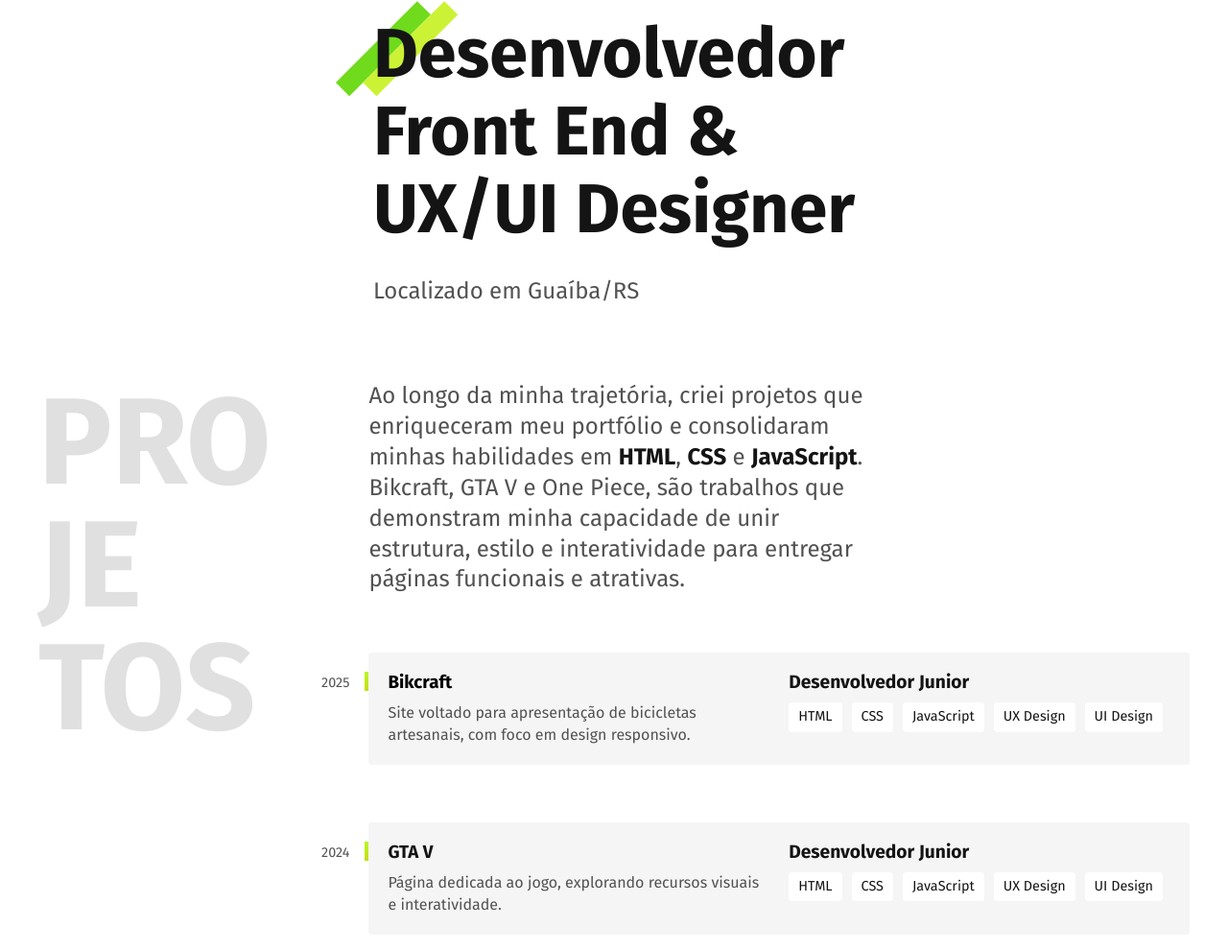
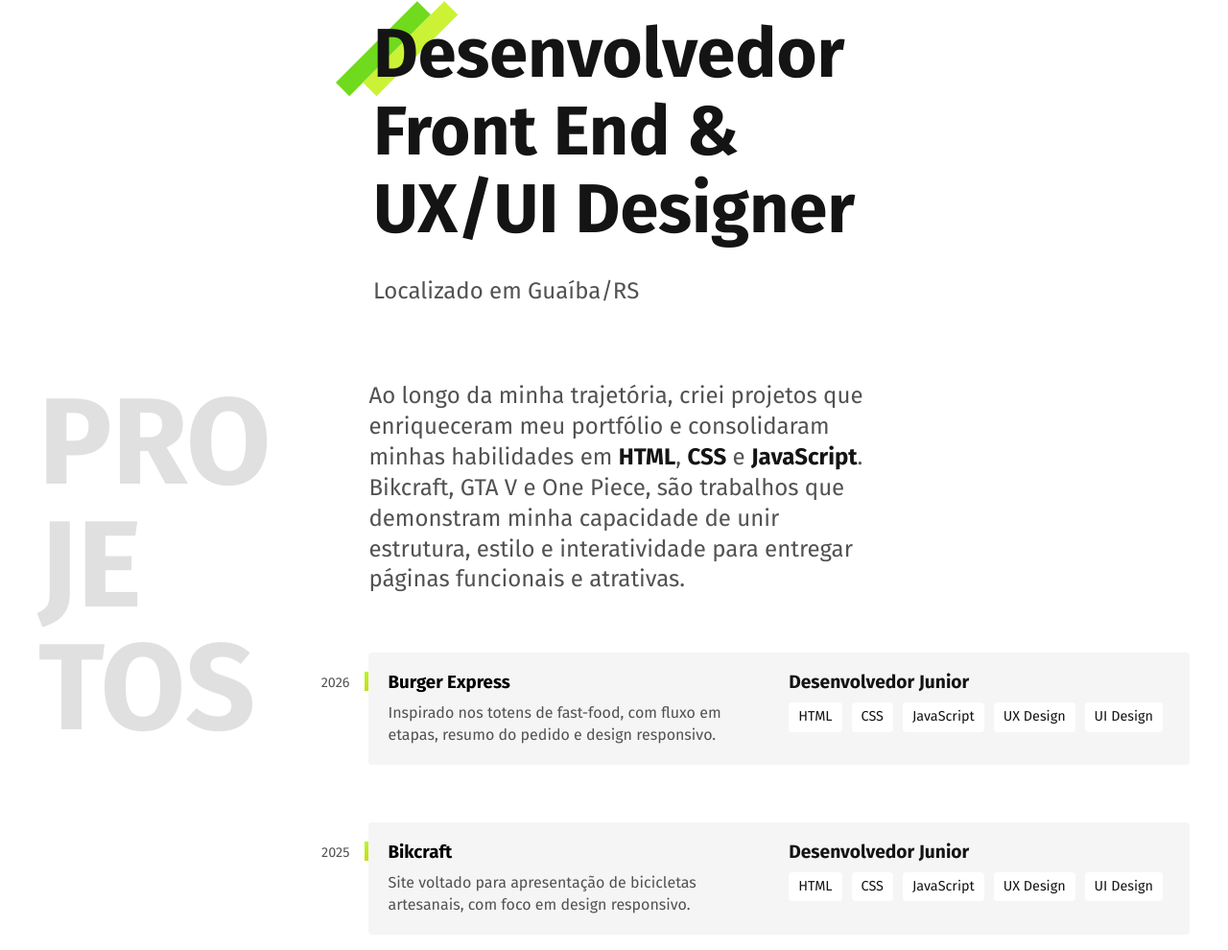
Before and after one commit to nobrudev/nobrudev.github.io, a website: page index.html in a window 1280 px wide. Shown: the part 194-1184 px from the top of the page at 96% size. Drawn offline with Linux system fonts and the light colour scheme; files whose address does not match are found by name.

Commit message:
colocando novo projeto burger express

```diff
--- a/index.html
+++ b/index.html
@@ -40,6 +40,28 @@
     <div>
       <p class="projetos-texto">Ao longo da minha trajetória, criei projetos que enriqueceram meu portfólio e consolidaram minhas habilidades em <strong>HTML</strong>, <strong>CSS</strong> e <strong>JavaScript</strong>. Bikcraft, GTA V e One Piece, são trabalhos que demonstram minha capacidade de unir estrutura, estilo e interatividade para entregar páginas funcionais e atrativas.
       </p>
+
+      <div class="projeto" id="projeto-burger">
+        <span class="projeto-ano">2026</span>
+        <h3 class="projeto-teste">
+          <a>Burger Express</a>
+        </h3>
+        <span class="projeto-titulo">Desenvolvedor Junior</span>
+        <p class="projeto-texto">Inspirado nos totens de fast-food, com fluxo em etapas, resumo do pedido e design responsivo.</p>
+        <ul class="projeto-habilidade">
+          <li>HTML</li>
+          <li>CSS</li>
+          <li>JavaScript</li>
+          <li>UX Design</li>
+          <li>UI Design</li>
+        </ul>
+      </div>
+
+      <script>
+        document.getElementById("projeto-burger").addEventListener("click", function () {
+          window.open("https://nobrudev.github.io/burger-express/", "_blank");
+        });
+      </script>
 
       <div class="projeto" id="projeto-bikcraft">
         <span class="projeto-ano">2025</span>
```
